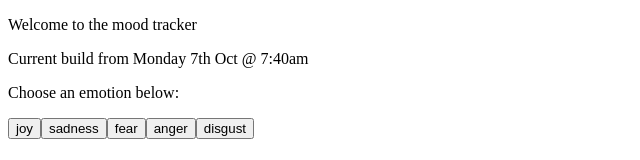
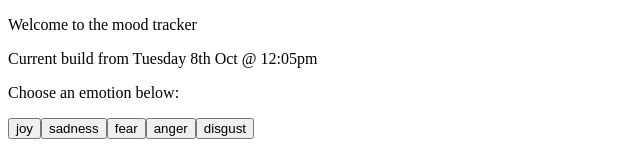
Before and after one commit to MrScislowski/full-stack-mood-tracker, a React (Vite) app in the folder frontend/: page / in a window 1280 px wide. Shown: the top 160 px of the page, without its empty margins (0-640 px from the left). Built offline with nearby package versions, Linux system fonts and the light colour scheme.

Commit message:
update to test deployment

```diff
--- a/frontend/src/App.tsx
+++ b/frontend/src/App.tsx
@@ -10,7 +10,7 @@ function App() {
   return (
     <>
       <p>Welcome to the mood tracker</p>
-      <p>Current build from Monday 7th Oct @ 7:40am</p>
+      <p>Current build from Tuesday 8th Oct @ 12:05pm</p>
       <p>Choose an emotion below:</p>
       {emotionList.map((emotion) => (
         <button key={emotion} onClick={() => handleClick(emotion)}>
```
